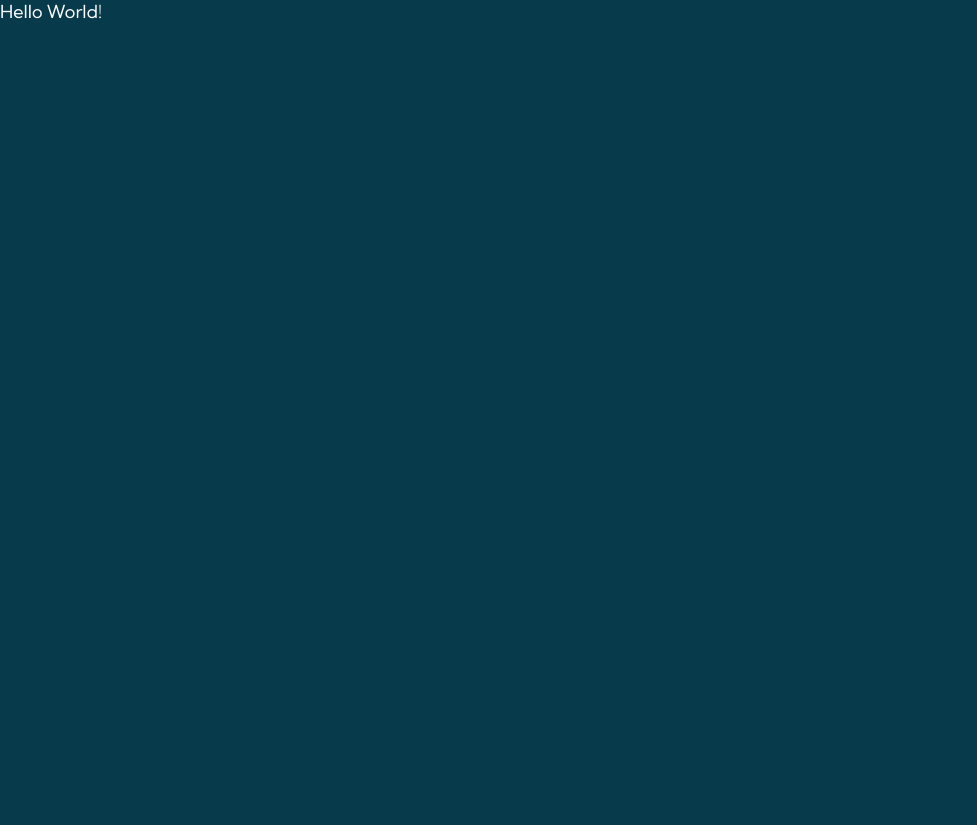
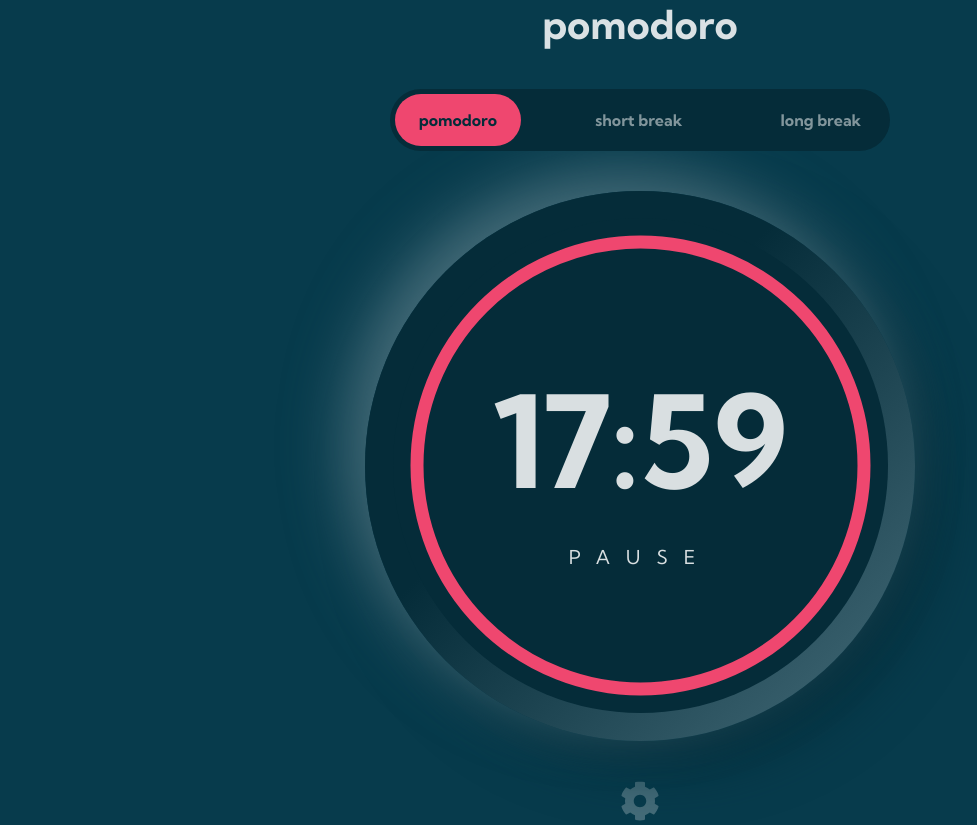
Before and after one commit to juandadev/pomodoro-timer, a React (Create React App) app: page / in a window 1280 px wide. Shown: the whole page, without its empty margins (0-977 px from the left). Before the commit the page ends 800 px from the top, so only its background shows below. Built offline with nearby package versions, Linux system fonts and the light colour scheme.

Commit message:
Created styles for the homepage

```diff
--- a/src/components/App.jsx
+++ b/src/components/App.jsx
@@ -1,8 +1,47 @@
 import React from 'react';
+import cog from '../assets/cog-solid.svg';
 import '../scss/global.scss';
 
 function App() {
-  return <div className="App">Hello World!</div>;
+  return (
+    <div className="pomodoro">
+      <h1 className="pomodoro__title">pomodoro</h1>
+
+      <div className="pomodoro__controls">
+        <p className="pomodoro__controls--pomo active">pomodoro</p>
+
+        <p className="pomodoro__controls--short">short break</p>
+
+        <p className="pomodoro__controls--long">long break</p>
+      </div>
+
+      <div className="pomodoro__timer">
+        <div className="pomodoro__timer__container">
+          <svg className="pomodoro__timer__progress" width={330} height={330}>
+            <circle
+              className="pomodoro__timer__circle"
+              strokeWidth={13}
+              stroke="white"
+              fill="transparent"
+              r={223.5}
+              cx={247.5}
+              cy={247.5}
+            />
+          </svg>
+
+          <div className="pomodoro__timer__time">
+            <div className="time">17:59</div>
+
+            <div className="label">pause</div>
+          </div>
+        </div>
+      </div>
+
+      <div className="pomodoro__settings">
+        <img src={cog} width={40} height={40} alt="Settings" title="Settings" />
+      </div>
+    </div>
+  );
 }
 
 export default App;
--- a/src/scss/_Vars.scss
+++ b/src/scss/_Vars.scss
@@ -1,5 +1,8 @@
 $background-color: #073b4c;
-$white: #fff;
+$dark-color: #052C39;
+$light-color: #456C79;
+$white: rgba(255, 255, 255, 0.85);
+$white2: rgba(255, 255, 255, 0.5);
 
 :root {
     --color1: #ef476f;
--- a/src/scss/global.scss
+++ b/src/scss/global.scss
@@ -10,7 +10,202 @@
 body {
     font-family: var(--font1);
     font-weight: 400;
-    font-size: 18px;
     background: $background-color;
     color: $white;
 }
+
+.pomodoro {
+    display: flex;
+    flex-direction: column;
+    align-items: center;
+    justify-content: center;
+    min-block-size: 100vh;
+
+    &__title {
+        margin-bottom: 2.5rem;
+        font-size: 40px;
+        font-weight: 700;
+    }
+
+    &__controls {
+        position: relative;
+        z-index: 1;
+        display: flex;
+        justify-content: space-between;
+        margin-bottom: 2.5rem;
+        padding: 0.3rem 0.3rem;
+        width: 100%;
+        max-width: 500px;
+        background: $dark-color;
+        border-radius: 100px;
+        -webkit-border-radius: 100px;
+        -moz-border-radius: 100px;
+        -ms-border-radius: 100px;
+        -o-border-radius: 100px;
+
+        @media (max-width: 425px) {
+            padding: 0.3rem 0.3rem;
+        }
+
+        p {
+            padding: 1rem 1.5rem;
+            color: $white2;
+            font-weight: 700;
+            cursor: pointer;
+            user-select: none;
+            border-radius: 100px;
+            -webkit-border-radius: 100px;
+            -moz-border-radius: 100px;
+            -ms-border-radius: 100px;
+            -o-border-radius: 100px;
+            transition: background 0.3s ease-in-out, color 0.3s ease-in-out;
+            -webkit-transition: background 0.3s ease-in-out, color 0.3s ease-in-out;
+            -moz-transition: background 0.3s ease-in-out, color 0.3s ease-in-out;
+            -ms-transition: background 0.3s ease-in-out, color 0.3s ease-in-out;
+            -o-transition: background 0.3s ease-in-out, color 0.3s ease-in-out;
+
+            &.active {
+                color: $dark-color;
+                background: var(--color1);
+            }
+
+            @media (max-width: 425px) {
+                padding: 0.8rem 1rem;
+                font-size: 12px;
+            }
+        }
+    }
+
+    &__timer {
+        margin-bottom: 2.5rem;
+        width: 100%;
+        max-width: 550px;
+
+        &__container {
+            position: relative;
+            align-items: center;
+            width: 100%;
+            height: 0;
+            padding-bottom: 100%;
+            background: linear-gradient(135deg, $dark-color 40%, $light-color) 100%;
+            border-radius: 100%;
+            -webkit-border-radius: 100%;
+            -moz-border-radius: 100%;
+            -ms-border-radius: 100%;
+            -o-border-radius: 100%;
+            box-shadow: -20px -20px 60px $light-color, 20px 20px 60px $dark-color;
+
+            &::after {
+                content: "";
+                position: absolute;
+                top: 0;
+                bottom: 0;
+                left: 0;
+                right: 0;
+                margin: auto;
+                width: 90%;
+                height: 0;
+                padding-bottom: 90%;
+                background: $dark-color;
+                border-radius: 100%;
+                -webkit-border-radius: 100%;
+                -moz-border-radius: 100%;
+                -ms-border-radius: 100%;
+                -o-border-radius: 100%;
+            }
+        }
+
+        &__progress {
+            position: absolute;
+            z-index: 1;
+            top: 0;
+            bottom: 0;
+            left: 0;
+            right: 0;
+            margin: auto;
+            width: 90%;
+            height: 90%;
+        }
+
+        &__circle {
+            stroke: var(--color1);
+        }
+
+        &__time {
+            position: absolute;
+            top: 0;
+            bottom: 0;
+            left: 0;
+            right: 0;
+            margin: auto;
+            width: fit-content;
+            height: fit-content;
+            z-index: 1;
+            cursor: pointer;
+
+            &:hover .time {
+                font-size: 8.2rem;
+            }
+
+            .time {
+                margin-bottom: 1.5rem;
+                text-align: center;
+                font-weight: 700;
+                font-size: 8rem;
+                transition: font 0.3s ease-in-out;
+                -webkit-transition: font 0.3s ease-in-out;
+                -moz-transition: font 0.3s ease-in-out;
+                -ms-transition: font 0.3s ease-in-out;
+                -o-transition: font 0.3s ease-in-out;
+
+                @media (max-width: 580px) {
+                    font-size: 6rem;
+                }
+
+                @media (max-width: 425px) {
+                    font-size: 4rem;
+                }
+            }
+
+            .label {
+                font-size: 1.2rem;
+                text-align: center;
+                text-transform: uppercase;
+                letter-spacing: 1rem;
+
+                @media (max-width: 580px) {
+                    font-size: 1rem;
+                }
+
+                @media (max-width: 425px) {
+                    font-size: 0.8rem;
+                }
+            }
+        }
+    }
+
+    &__settings {
+        cursor: pointer;
+        transition: transform 0.3s ease-in-out;
+        transition: transform 0.3s ease-in-out;
+
+        img {
+            -webkit-transition: transform 0.3s ease-in-out;
+            -moz-transition: transform 0.3s ease-in-out;
+            -ms-transition: transform 0.3s ease-in-out;
+            -o-transition: transform 0.3s ease-in-out;
+
+            &:hover {
+                transform: rotate(90deg);
+                -webkit-transform: rotate(90deg);
+                -moz-transform: rotate(90deg);
+                -ms-transform: rotate(90deg);
+                -o-transform: rotate(90deg);
+            }
+        }
+    }
+
+    @media (max-width: 580px) {
+        padding: 0 15px;
+    }
+}
```
Also changed, not shown: src/assets/cog-solid.svg (added).
